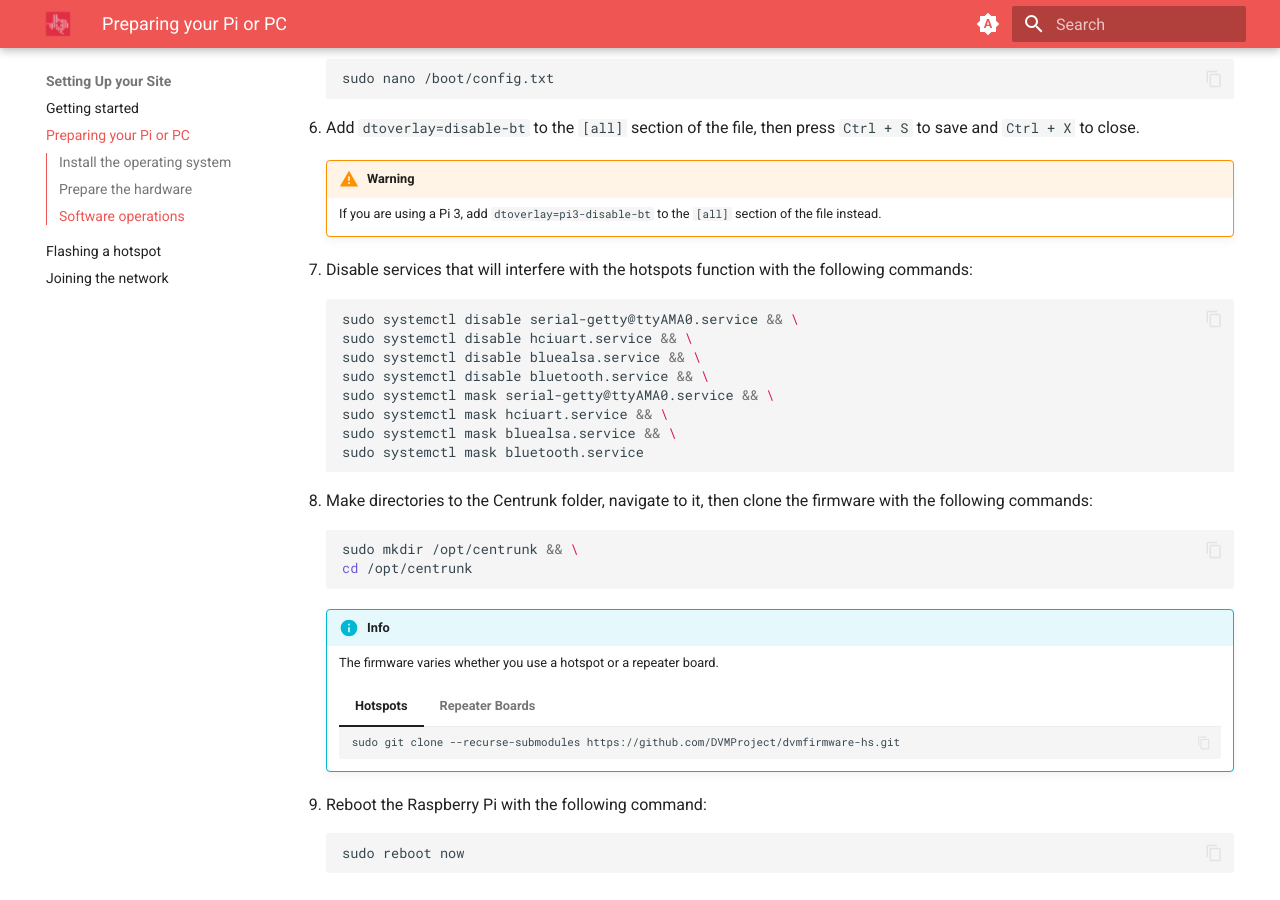
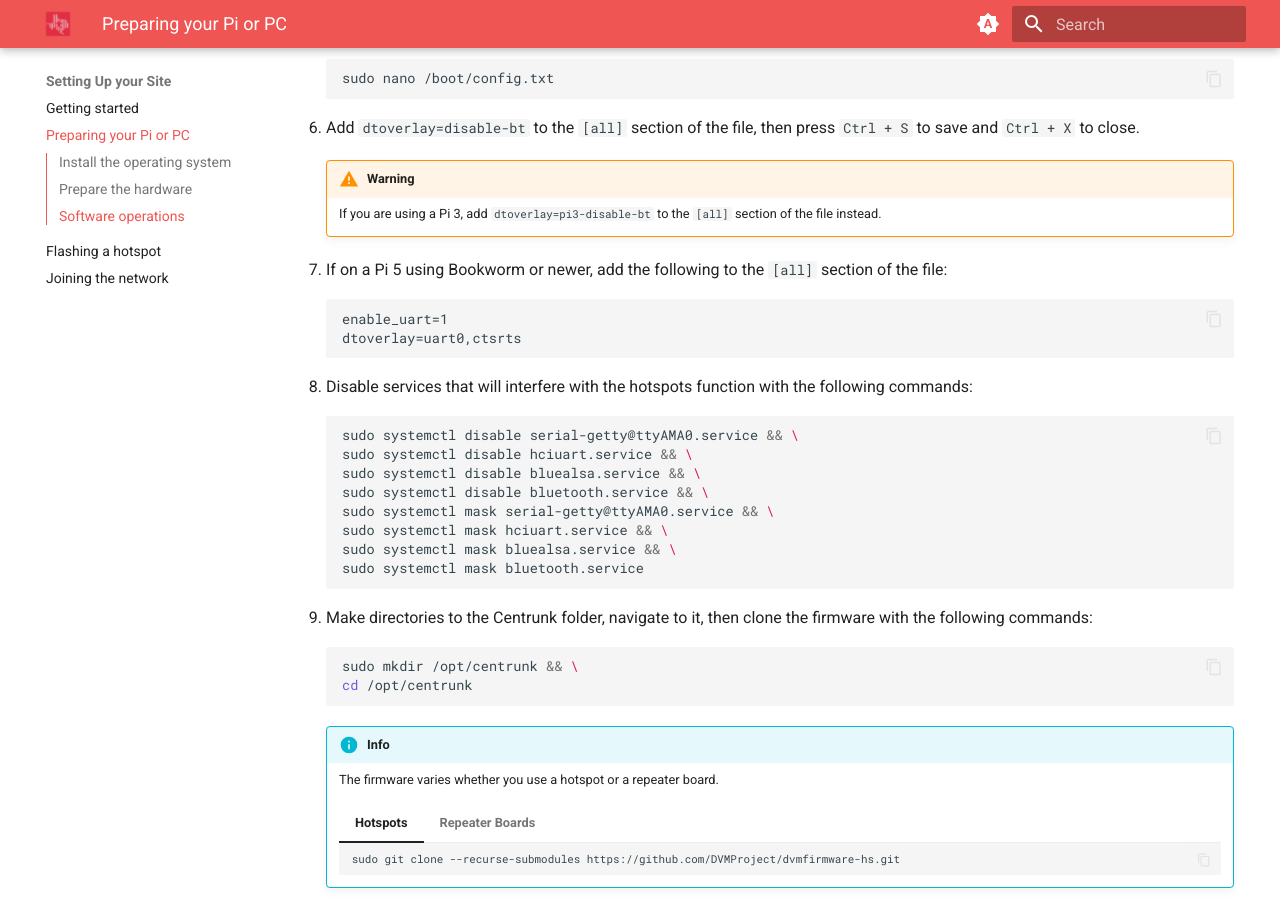
Before and after one commit to thehedgefrog/ctrs-documentation, an MkDocs documentation site: the page built from docs/setting-up/preparing-pi.md, in a window 1280 px wide and 900 px high, scrolled down 1708 px. Built offline with MkDocs 1.6.1 and Material for MkDocs 9.7.7, drawn with Linux system fonts in a browser that asks for light colours.

Commit message:
Added Pi 5/Bookworm-specific instructions

````diff
--- a/docs/setting-up/preparing-pi.md
+++ b/docs/setting-up/preparing-pi.md
@@ -70,11 +70,19 @@
         ``` sh
         sudo nano /boot/config.txt
         ```
+
     6. Add `dtoverlay=disable-bt` to the `[all]` section of the file, then press `Ctrl + S` to save and `Ctrl + X` to close.
 
         !!! warning
             If you are using a Pi 3, add `dtoverlay=pi3-disable-bt` to the `[all]` section of the file instead.
-    7. Disable services that will interfere with the hotspots function with the following commands:
+
+    7. If on a Pi 5 using Bookworm or newer, add the following to the `[all]` section of the file:
+        ```
+        enable_uart=1
+        dtoverlay=uart0,ctsrts
+        ```
+
+    8. Disable services that will interfere with the hotspots function with the following commands:
 
         ``` sh
         sudo systemctl disable serial-getty@ttyAMA0.service && \
````
Also changed, not shown: other parts of docs/setting-up/preparing-pi.md (+2 -2 lines).
